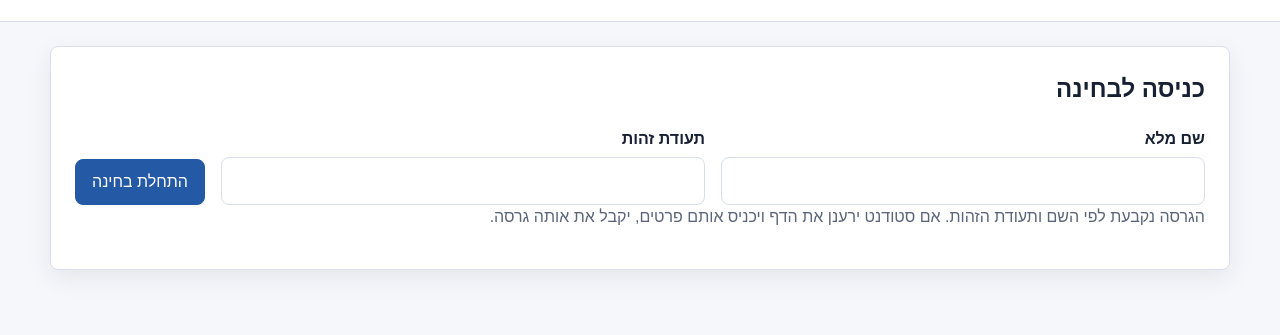
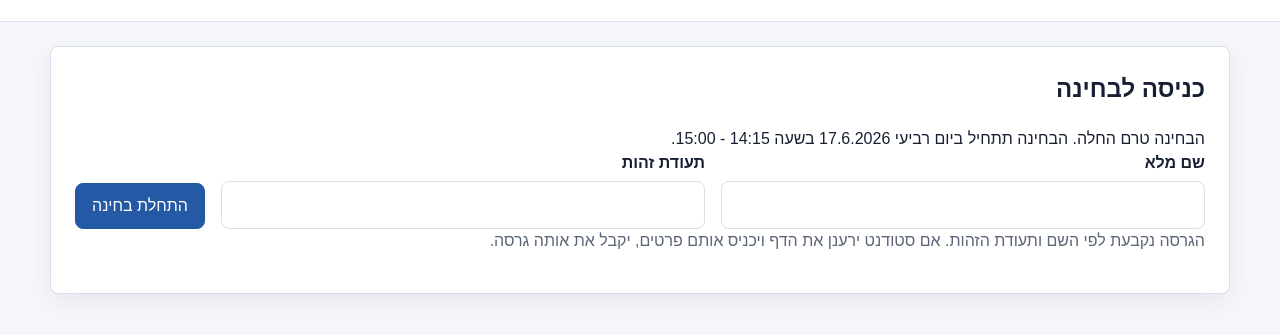
Before and after one commit to avitilman/accounting-midterm-app, a plain HTML site: page index.html in a window 1280 px wide. Shown: the part 125-460 px from the top of the page. Drawn offline with Linux system fonts and the light colour scheme.

Commit message:
Show exam schedule on landing page

```diff
--- a/app.js
+++ b/app.js
@@ -254,25 +254,30 @@ function getExamWindowState(now = new Date()) {
 function renderScheduleNotice(state) {
   if (!els.examScheduleNotice) return;
   const visibleEnd = formatTime(state.displayedEndsAt);
-  const start = formatHebrewDateTime(state.startsAt);
+  const startTime = formatTime(state.startsAt);
   const regularEnd = formatTime(new Date(EXAM_CONFIG.examWindow.displayedRegularEndsAt));
   const extendedEnd = formatTime(new Date(EXAM_CONFIG.examWindow.displayedExtendedEndsAt));
-  const scheduleText = `מועד הבחינה: יום רביעי 17.6.2026, ${formatTime(state.startsAt)}-${regularEnd}. לבעלי הארכת זמן: עד ${extendedEnd}.`;
+  const regularBeforeText = `הבחינה טרם החלה. הבחינה תתחיל ביום רביעי 17.6.2026 בשעה ${startTime} - ${regularEnd}.`;
+  const extendedBeforeText = `קישור זה מיועד רק לסטודנטים שאושרה להם הארכת זמן. הבחינה טרם החלה. הבחינה תתחיל ביום רביעי 17.6.2026 בשעה ${startTime} - ${extendedEnd}.`;
+  const beforeText = state.hasExtension ? extendedBeforeText : regularBeforeText;
+  const activeText = state.hasExtension
+    ? `קישור זה מיועד רק לסטודנטים שאושרה להם הארכת זמן. הבחינה פתוחה עד ${extendedEnd}.`
+    : `הבחינה פתוחה עד ${regularEnd}.`;
   els.examScheduleNotice.classList.remove("open", "blocked");
   els.studentForm.querySelector("button[type='submit']").disabled = !state.canStart;
 
   if (state.isPreview) {
     els.examScheduleNotice.classList.add("open");
-    els.examScheduleNotice.textContent = `מצב בדיקה פעיל. ${scheduleText}`;
+    els.examScheduleNotice.textContent = `מצב בדיקה פעיל. ${beforeText}`;
   } else if (state.isBeforeStart) {
     els.examScheduleNotice.classList.add("blocked");
-    els.examScheduleNotice.textContent = `${scheduleText} הכניסה תיפתח ב-${start}.`;
+    els.examScheduleNotice.textContent = beforeText;
   } else if (state.isAfterHardEnd) {
     els.examScheduleNotice.classList.add("blocked");
-    els.examScheduleNotice.textContent = `${scheduleText} מועד הבחינה הסתיים.`;
+    els.examScheduleNotice.textContent = "מועד הבחינה הסתיים.";
   } else {
     els.examScheduleNotice.classList.add("open");
-    els.examScheduleNotice.textContent = `הבחינה פתוחה. זמן הסיום שיוצג עבורך: ${visibleEnd}.`;
+    els.examScheduleNotice.textContent = activeText || `הבחינה פתוחה. זמן הסיום שיוצג עבורך: ${visibleEnd}.`;
   }
 }
 
--- a/index.html
+++ b/index.html
@@ -22,6 +22,9 @@
     <section id="studentView" class="view active" aria-labelledby="studentTitle">
       <section id="studentStart" class="panel">
         <h2 id="studentTitle">כניסה לבחינה</h2>
+        <div id="examScheduleNotice" class="schedule-notice blocked">
+          הבחינה טרם החלה. הבחינה תתחיל ביום רביעי 17.6.2026 בשעה 17:15 - 18:00.
+        </div>
         <form id="studentForm" class="form-grid">
           <label>
             שם מלא
@@ -41,6 +44,7 @@
           <div>
             <h2 id="examStudentName"></h2>
             <p id="examMeta"></p>
+            <p id="examClock" class="clock"></p>
           </div>
           <button id="resetExam" class="secondary" type="button">התחלה מחדש</button>
         </div>
```
